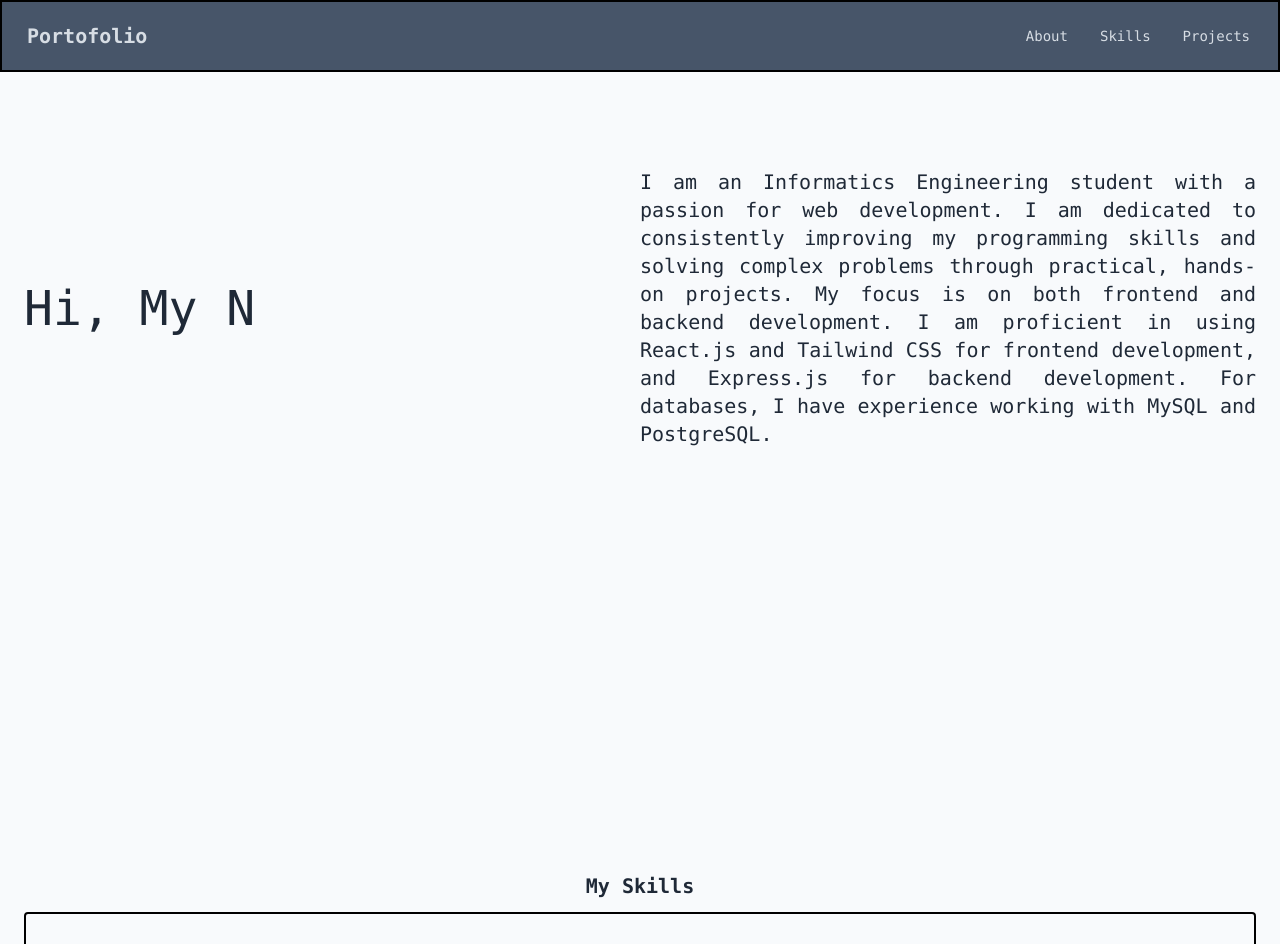
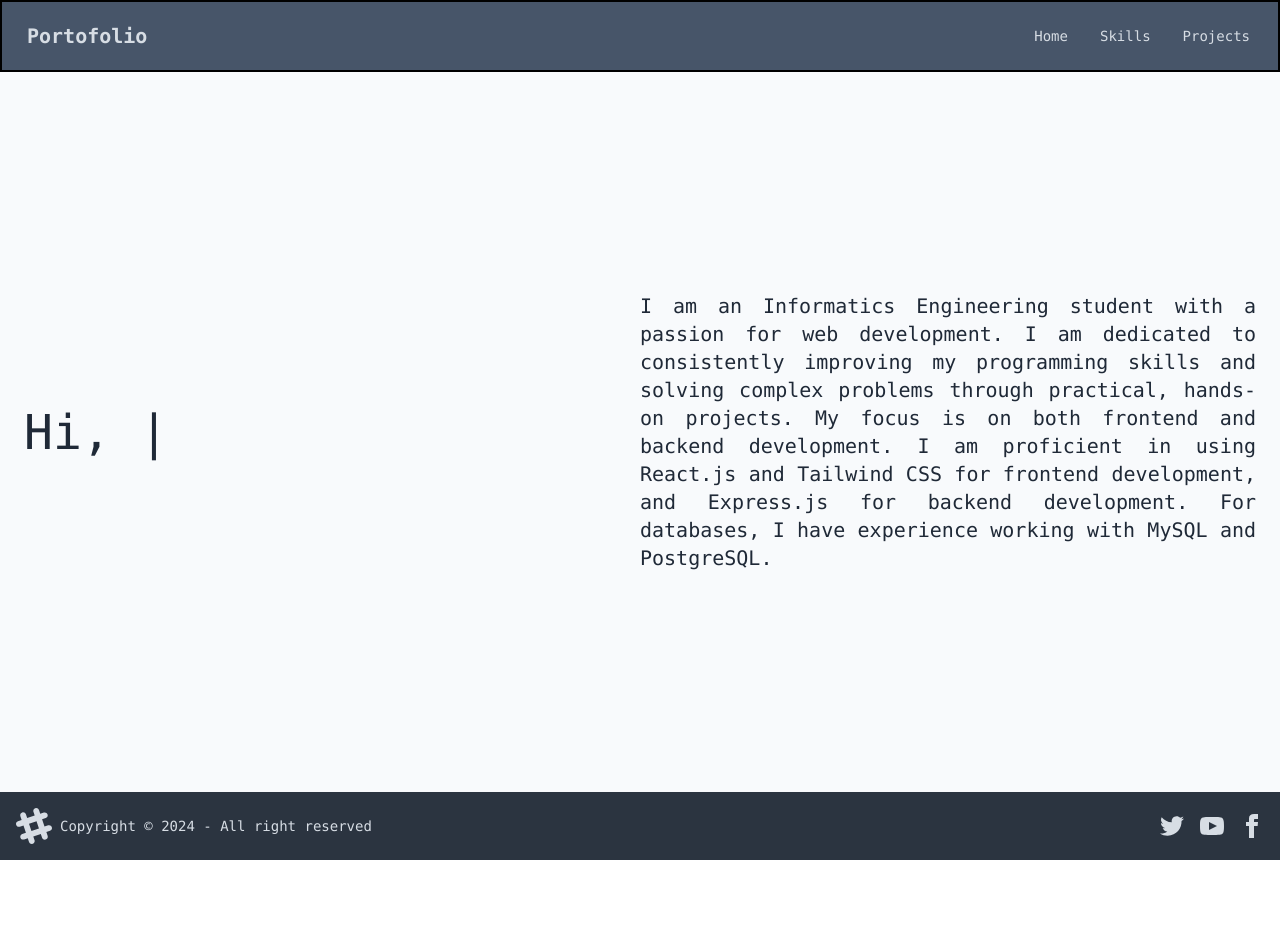
Before and after one commit to HafizhMA/portofolio, a React (Vite) app: page / in a window 1280 px wide. Shown: the top 944 px of the page. After the commit the page ends 860 px from the top, so only its background shows below. Built offline with nearby package versions, Linux system fonts and the light colour scheme.

Commit message:
init react router dom and framer motion and routing pages

```diff
--- a/package.json
+++ b/package.json
@@ -10,8 +10,11 @@
     "preview": "vite preview"
   },
   "dependencies": {
+    "framer-motion": "^11.11.9",
     "react": "^18.3.1",
     "react-dom": "^18.3.1",
+    "react-router-dom": "^6.27.0",
+    "react-scroll": "^1.9.0",
     "react-type-animation": "^3.2.0"
   },
   "devDependencies": {
--- a/src/App.jsx
+++ b/src/App.jsx
@@ -1,17 +1,21 @@
-import Footer from "./components/footer/Footer"
-import Header from "./components/header/Header"
-import Home from "./components/pages/Home"
-import './index.css'
+import { Routes, Route } from "react-router-dom";
+import Footer from "./components/footer/Footer";
+import Header from "./components/header/Header";
+import Home from "./components/pages/Home";
+import './index.css';
+import SkillsPage from "./components/pages/SkillsPage";
 
 function App() {
-
   return (
     <>
       <Header />
-      <Home />
+      <Routes>
+        <Route path='/' element={<Home />} />
+        <Route path='/skills' element={<SkillsPage />} />
+      </Routes>
       <Footer />
     </>
-  )
+  );
 }
 
-export default App
+export default App;
--- a/src/components/header/Header.jsx
+++ b/src/components/header/Header.jsx
@@ -1,4 +1,5 @@
 import React from 'react'
+import { Link } from 'react-router-dom'
 
 const Header = () => {
     return (
@@ -22,8 +23,8 @@ const Header = () => {
                     <ul
                         tabIndex={0}
                         className="menu menu-sm dropdown-content bg-base-100 rounded-box z-[1] mt-3 w-52 p-2 shadow text-black">
-                        <li><a>About</a></li>
-                        <li><a>Skills</a></li>
+                        <li><Link to='/'>Home</Link></li>
+                        <li><Link to='/skills'>Skills</Link></li>
                         <li><a>Projects</a></li>
                     </ul>
                 </div>
@@ -31,8 +32,8 @@ const Header = () => {
             </div>
             <div className="navbar-end hidden lg:flex">
                 <ul className="menu menu-horizontal px-1">
-                    <li><a>About</a></li>
-                    <li><a>Skills</a></li>
+                    <li><Link to='/'>Home</Link></li>
+                    <li><Link to='/skills'>Skills</Link></li>
                     <li><a>Projects</a></li>
                 </ul>
             </div>
--- a/src/components/home-components/HeroSection.jsx
+++ b/src/components/home-components/HeroSection.jsx
@@ -3,7 +3,7 @@ import { TypeAnimation } from 'react-type-animation';
 
 const HeroSection = () => {
     return (
-        <div className='h-screen container pt-24'>
+        <div className='min-h-[90vh] hero container'>
             <div className='grid grid-cols-2'>
                 <div className='flex flex-col justify-center text-4xl'>
                     <TypeAnimation
--- /dev/null
+++ b/src/components/home-components/ProjectsSection.jsx
@@ -0,0 +1,11 @@
+import React from 'react'
+
+const ProjectsSection = () => {
+    return (
+        <div className='min-h-screen'>
+            <p>tetsing project section</p>
+        </div>
+    )
+}
+
+export default ProjectsSection
--- a/src/components/home-components/SkillsSection.jsx
+++ b/src/components/home-components/SkillsSection.jsx
@@ -3,7 +3,7 @@ import React from 'react'
 const SkillsSection = () => {
     return (
         <div className='h-screen'>
-            <p className='text-center font-bold mb-3 text-xl'>My Skills</p>
+            <p className='text-center font-bold mb-3 text-xl'>Tech Stack</p>
             <div className='grid grid-cols-5 border-2 border-black p-8 rounded gap-5'>
                 <div className='skill-card'>
                     <img src="https://img.icons8.com/color/480/html-5--v1.png" className='skill-cart-img' alt="html-5--v1" />
--- a/src/components/pages/Home.jsx
+++ b/src/components/pages/Home.jsx
@@ -1,12 +1,10 @@
 import React from 'react'
 import HeroSection from '../home-components/HeroSection';
-import SkillsSection from '../home-components/SkillsSection';
 
 const Home = () => {
     return (
         <div className='px-6 bg-slate-50'>
             <HeroSection />
-            <SkillsSection />
         </div>
     )
 }
--- /dev/null
+++ b/src/components/pages/SkillsPage.jsx
@@ -0,0 +1,12 @@
+import React from 'react'
+import SkillsSection from '../home-components/SkillsSection'
+
+const SkillsPage = () => {
+    return (
+        <div className='px-6 bg-slate-50'>
+            <SkillsSection />
+        </div>
+    )
+}
+
+export default SkillsPage
--- a/src/index.css
+++ b/src/index.css
@@ -8,15 +8,46 @@
 
 @layer components{
   /* Navbar */
+
   .navbar-style{
     @apply bg-slate-600 text-neutral-content border-2 border-black
+  }
+
+  @keyframes fade-down {
+    0%{
+      opacity: 0;
+      transform: translateY(-30px) scale(0.9);
+    }
+    100%{
+      opacity: 1;
+      transform: translateY(0px) scale(1);
+    }
+  }
+}
+
+@layer components{
+  /* Navbar */
+  .hero{
+    animation: fade-up 0.5s;
+  }
+
+  @keyframes fade-up {
+    0%{
+      opacity: 0;
+      transform: translateY(30px) scale(0.9);
+    }
+    100%{
+      opacity: 1;
+      transform: translateY(0px) scale(1);
+    }
   }
 }
 
 @layer components{
   /* skill section */
   .skill-card{
-    @apply flex flex-col items-center justify-center border-2 border-black p-3 rounded font-semibold space-y-2 cursor-pointer bg-white
+    @apply flex flex-col items-center justify-center border-2 border-black p-3 rounded font-semibold space-y-2 cursor-pointer bg-white;
+    animation: fade-up 0.5s;
   }
 
   .skill-cart-img{
--- a/src/main.jsx
+++ b/src/main.jsx
@@ -2,9 +2,10 @@ import { StrictMode } from 'react'
 import { createRoot } from 'react-dom/client'
 import App from './App.jsx'
 import './index.css'
+import { BrowserRouter } from 'react-router-dom'
 
 createRoot(document.getElementById('root')).render(
-  <StrictMode>
+  <BrowserRouter>
     <App />
-  </StrictMode>,
+  </BrowserRouter>,
 )
```
Also changed, not shown: 1 other file (tests, documents, lock files or other folders).
